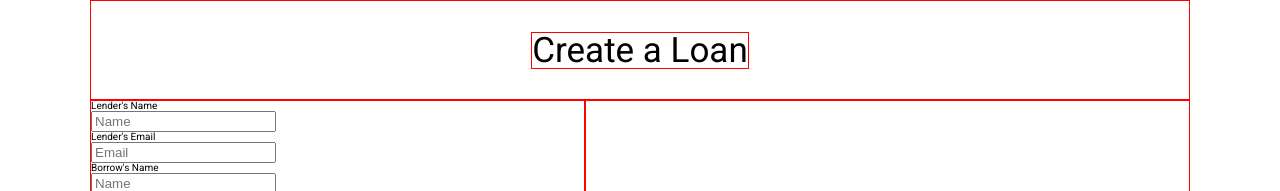
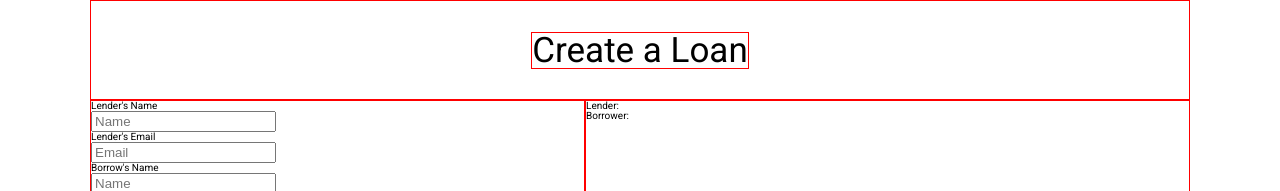
Before and after one commit to clintKunz/Bevy-Beta, a React (Create React App) app in the folder bevy-front-end/: page /loan in a window 1280 px wide. Shown: the top 191 px of the page. Built offline with nearby package versions, Linux system fonts and the light colour scheme.

Commit message:
test props passing to Form component

```diff
--- a/bevy-front-end/src/components/Loan/Form/Form.js
+++ b/bevy-front-end/src/components/Loan/Form/Form.js
@@ -6,7 +6,7 @@ class Form extends Component {
     render() {
       return (
         <div className='form'>
-
+            <p>Lender: {this.props.lenderName}<br/>Borrower: {this.props.borrowerName}</p>
         </div>
       );
     }
```
